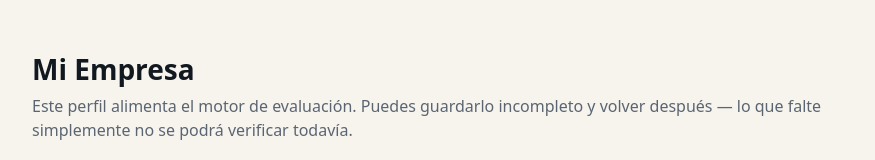
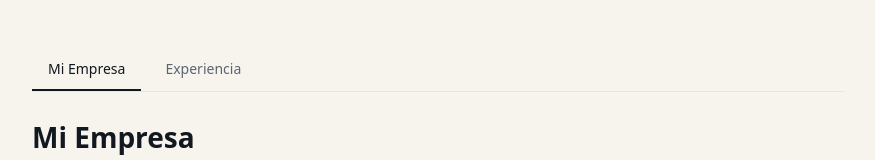
Before and after one commit to linarozo75-gif/licitup-web, a Next.js app: page /mi-empresa in a window 1280 px wide. Shown: the top 160 px of the page, without its empty margins (202-1077 px from the left). Built offline with nearby package versions, Linux system fonts and the light colour scheme; no server answers; the database is empty.

Commit message:
Update page.js

```diff
--- a/app/mi-empresa/page.js
+++ b/app/mi-empresa/page.js
@@ -250,6 +250,11 @@ export default function MiEmpresaPage() {
 
   return (
     <main style={estilos.pagina}>
+      <nav style={estilos.tabs}>
+        <a href="/mi-empresa" style={{ ...estilos.tab, ...estilos.tabActiva }}>Mi Empresa</a>
+        <a href="/mi-empresa/experiencia" style={estilos.tab}>Experiencia</a>
+      </nav>
+
       <h1 style={estilos.titulo}>Mi Empresa</h1>
       <p style={estilos.subtitulo}>
         Este perfil alimenta el motor de evaluación. Puedes guardarlo incompleto y volver después —
@@ -634,6 +639,9 @@ const estilos = {
   subtitulo: { color: '#5B6572', marginBottom: 32, lineHeight: 1.5 },
   formulario: { display: 'flex', flexDirection: 'column', gap: 32 },
   seccion: { border: '1px solid #E3E7EC', borderRadius: 12, padding: 24 },
+  tabs: { display: 'flex', gap: 8, marginBottom: 24, borderBottom: '1px solid #E3E7EC' },
+  tab: { padding: '10px 16px', textDecoration: 'none', color: '#5B6572', fontSize: 14, fontWeight: 500, borderBottom: '2px solid transparent' },
+  tabActiva: { color: '#12181F', borderBottom: '2px solid #12181F' },
   tituloSeccion: { fontSize: 18, fontWeight: 600, marginBottom: 12 },
   tituloSubseccion: { fontSize: 15, fontWeight: 600, marginTop: 20, marginBottom: 8, color: '#374151' },
   ayuda: { color: '#5B6572', fontSize: 14, marginBottom: 16 },
```
